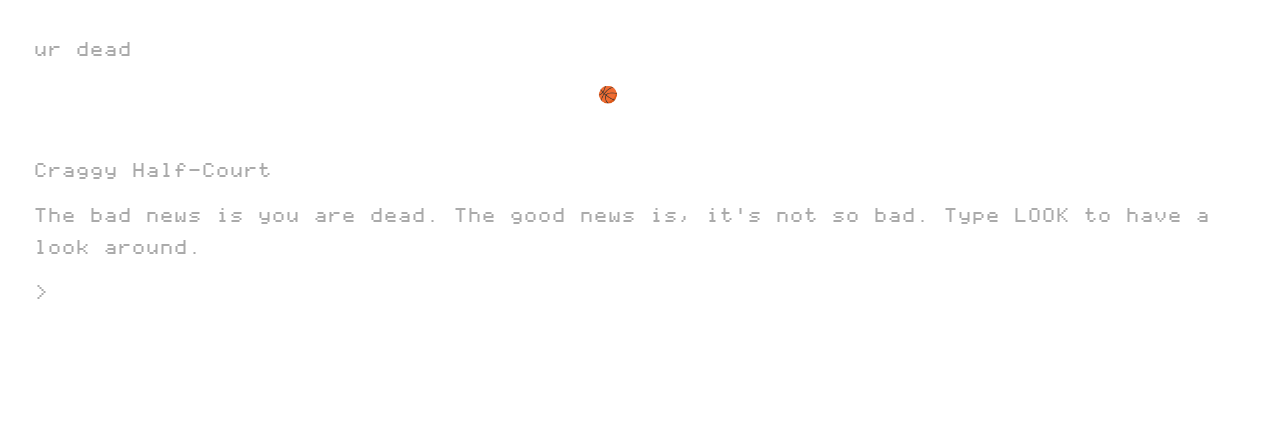
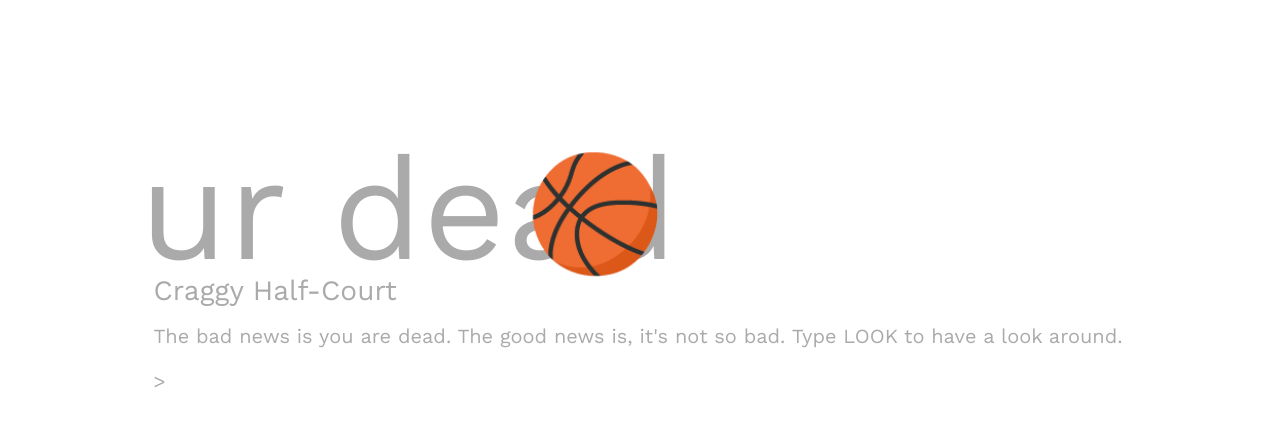
Before and after one commit to okaybenji/text-engine, a website: page index.html in a window 1280 px wide. Drawn offline with nearby package versions, Linux system fonts and the light colour scheme.

Commit message:
change visual style

```diff
--- a/index.html
+++ b/index.html
@@ -2,6 +2,7 @@
 <span class="ml-2">> </span><input id="input" autofocus spellcheck="false">
 
 <link rel="stylesheet" type="text/css" href="styles.css">
+<link href="https://fonts.googleapis.com/css2?family=Work+Sans" rel="stylesheet">
 
 <!-- Include game engine -->
 <script src="index.js"></script>
--- a/styles.css
+++ b/styles.css
@@ -1,23 +1,14 @@
 @font-face{
-  font-family: 'Apple II';
+  font-family: 'Work Sans', sans-serif;
   src: url('fonts/font.ttf');
 }
 
 body {
   color: #AAA;
-  font-size: 2vh;
-  font-family: 'Apple II';
+  font-size: 2.5vh;
+  font-family: 'Work Sans', sans-serif;
   line-height: 4vh;
-}
-
-/* scanlines */
-body::after {
-  content: '';
-  position: fixed;
-  top: 0;
-  left: 0;
-  width: 100vw;
-  height: 100vh;
+  margin: 10vw;
 }
 
 /* scrollbar */
@@ -39,6 +30,18 @@ body::after {
   position: relative;
   left: 50%;
   transform: translateX(-50%);
+  font-size: 14vh;
+}
+
+.header {
+  font-size: 3.5vh;
+}
+
+.title {
+  font-size: 18vh;
+  top: 5vh;
+  left: -1.8vh;
+  position: relative;
 }
 
 .oscillateUp {
@@ -82,8 +85,8 @@ body::after {
   width: 98.5vh;
   color: lightskyblue;
   background: transparent;
-  font-size: 2vh;
-  font-family: "Apple II";
+  font-size: 2.5vh;
+  font-family: 'Work Sans', sans-serif;
   border: none;
   position: relative;
   bottom: 0.175vh;
```
